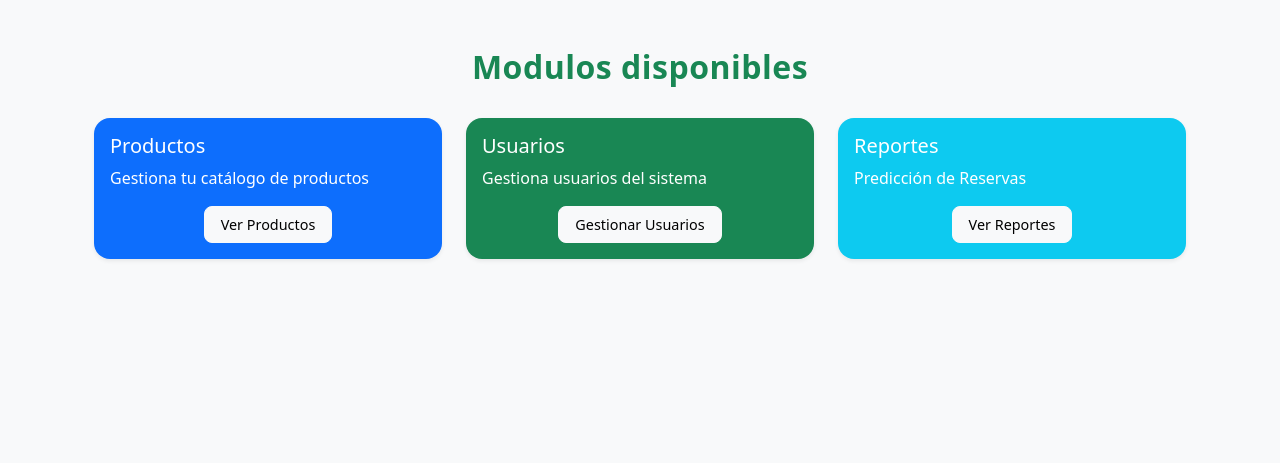
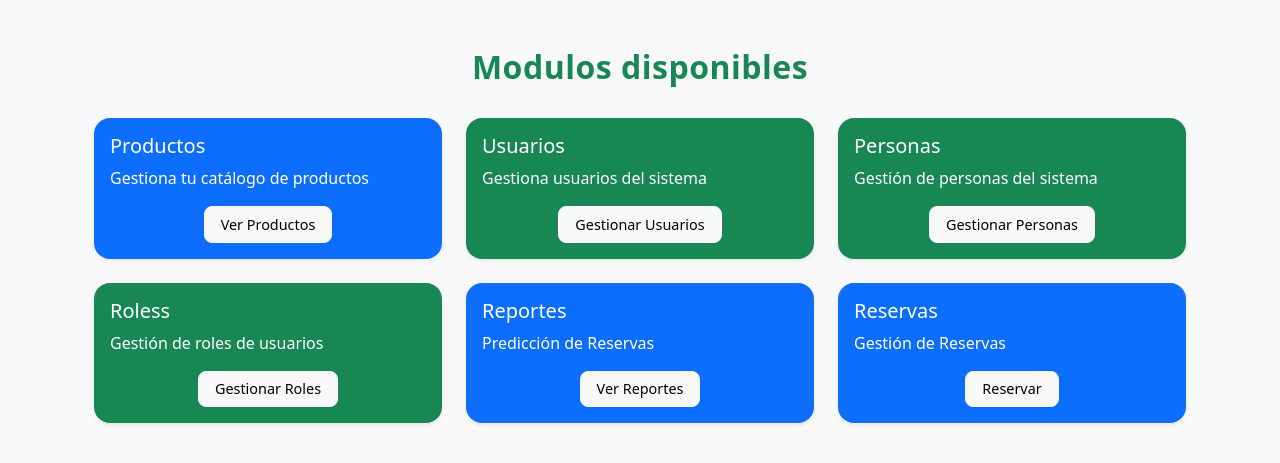
Before and after one commit to rherrera94/FrontendPV, a Flask app: page /dashboard in a window 1280 px wide. Shown: the part 62-525 px from the top of the page. Run offline with Flask 3, Linux system fonts and the light colour scheme; the visitor is signed in with stand-in values (Sample User, id 1).

Commit message:
Se agregan cards para diferentes secciones del sistema

```diff
--- a/templates/dashboard.html
+++ b/templates/dashboard.html
@@ -40,10 +40,38 @@
                 </div>
             </div>
         </div>
+
+        <div class="col-md-4">
+            <div class="card text-white bg-success h-100 shadow-sm">
+                <div class="card-body d-flex flex-column justify-content-between">
+                    <div>
+                        <h5 class="card-title">Personas</h5>
+                        <p class="card-text">Gestión de personas del sistema</p>
+                    </div>
+                    <div class="text-center mt-3">
+                        <a href="#" class="btn btn-light btn-sm px-3">Gestionar Personas</a>
+                    </div>
+                </div>
+            </div>
+        </div>
+
+         <div class="col-md-4">
+            <div class="card text-white bg-success h-100 shadow-sm">
+                <div class="card-body d-flex flex-column justify-content-between">
+                    <div>
+                        <h5 class="card-title">Roless</h5>
+                        <p class="card-text">Gestión de roles de usuarios</p>
+                    </div>
+                    <div class="text-center mt-3">
+                        <a href="#" class="btn btn-light btn-sm px-3">Gestionar Roles</a>
+                    </div>
+                </div>
+            </div>
+        </div>
         {% endif %}
 
         <div class="col-md-4">
-            <div class="card text-white bg-info h-100 shadow-sm">
+            <div class="card text-white bg-primary h-100 shadow-sm">
                 <div class="card-body d-flex flex-column justify-content-between">
                     <div>
                         <h5 class="card-title">Reportes</h5>
@@ -55,6 +83,21 @@
                 </div>
             </div>
         </div>
+
+    <div class="col-md-4">
+            <div class="card text-white bg-primary h-100 shadow-sm">
+                <div class="card-body d-flex flex-column justify-content-between">
+                    <div>
+                        <h5 class="card-title">Reservas</h5>
+                        <p class="card-text">Gestión de Reservas</p>
+                    </div>
+                    <div class="text-center mt-3">
+                        <a href="#" class="btn btn-light btn-sm px-3">Reservar</a>
+                    </div>
+                </div>
+            </div>
+        </div>
+
     </div>
 </div>
 {% endblock %}
```
